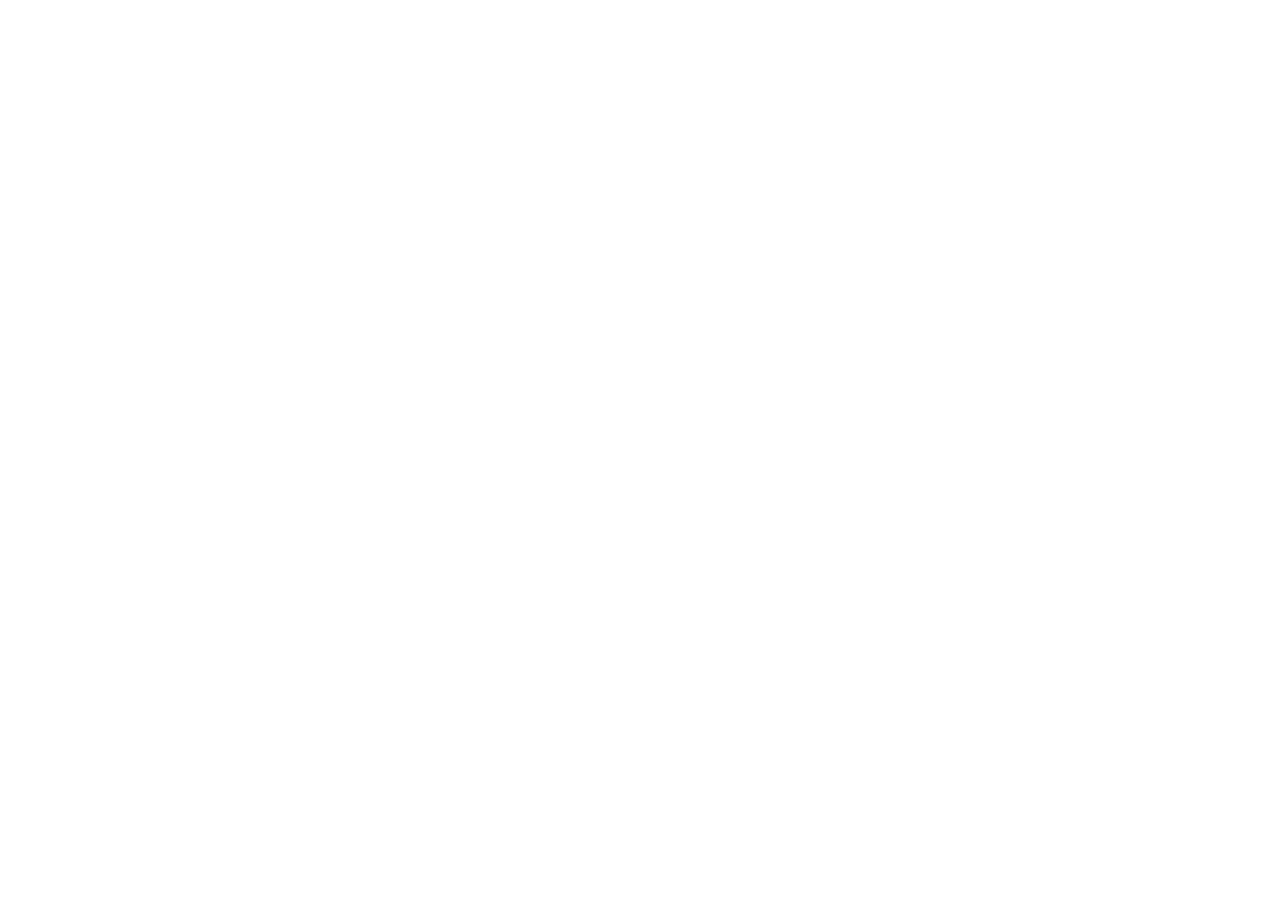
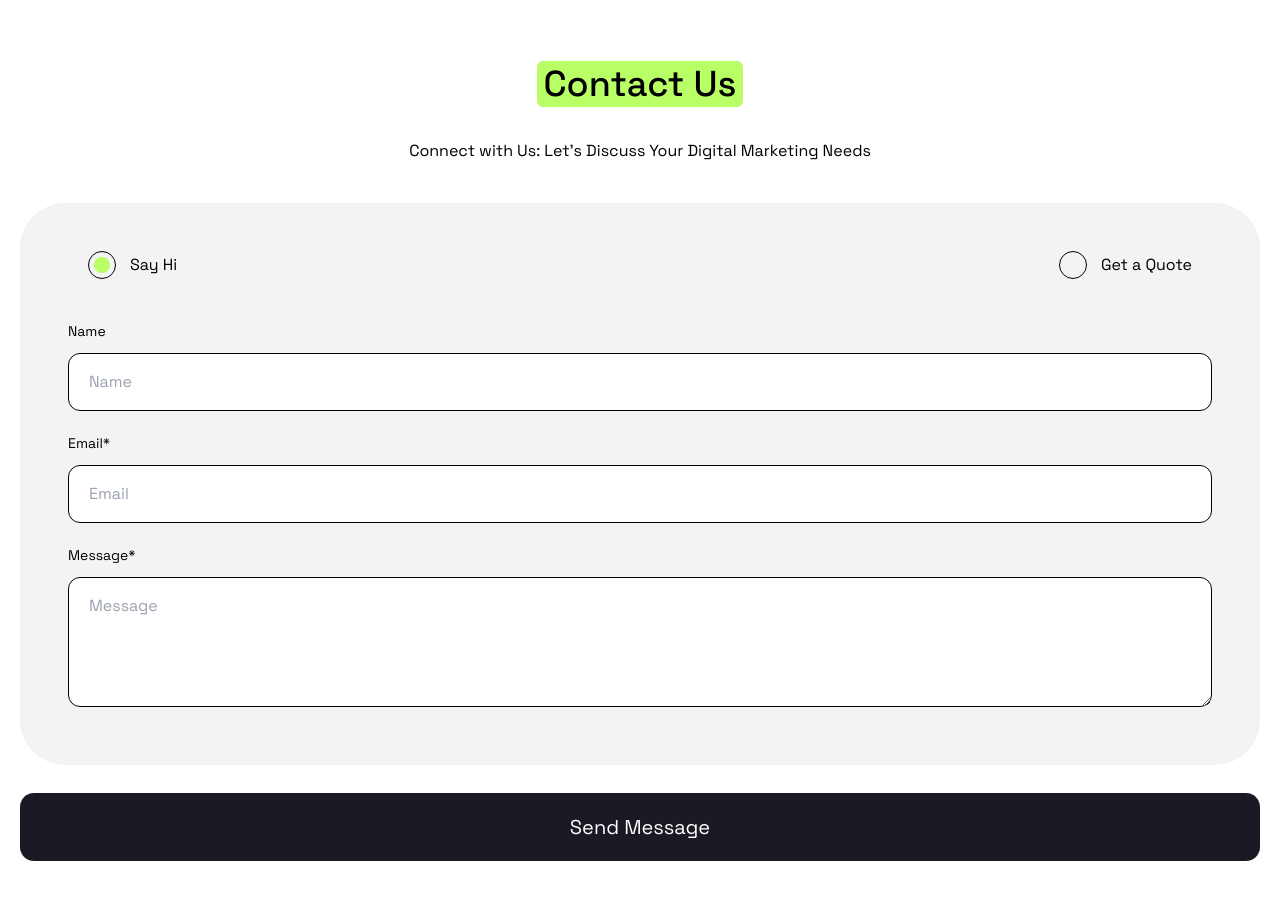
Before and after one commit to hafezfhmi/positivus, a Next.js app: page / in a window 1280 px wide. Shown: the part 7580-8479 px from the top of the page. Before the commit the page ends 7573 px from the top, so only its background shows below. Built offline with nearby package versions, Linux system fonts and the light colour scheme.

Commit message:
feat: add Contact section

```diff
--- /dev/null
+++ b/src/_sections/Contact.tsx
@@ -0,0 +1,79 @@
+import Button from "@/_components/Button";
+import Card from "@/_components/Card";
+
+export default function Contact() {
+  return (
+    <section className="mt-16 px-5 pb-20">
+      <div className="text-center">
+        <h2 className="px-[0.43rem] text-h2-mob font-medium bg-p-green inline rounded-md">
+          Contact Us
+        </h2>
+        <p className="mt-7 leading-6">
+          Connect with Us: Let&apos;s Discuss Your Digital Marketing Needs
+        </p>
+      </div>
+
+      <form action="">
+        <Card border={false} className="bg-p-grey p-10 mt-10">
+          <div className="flex justify-between items-center pb-10 px-5">
+            <div className="flex items-center gap-3.5">
+              <input
+                type="radio"
+                id="hi"
+                name="contact"
+                className="relative appearance-none w-7 h-7 border-[1px] border-black rounded-full shrink-0 outline-none focus:ring-2 focus:ring-p-dark before:absolute before:w-4 before:h-4 before:rounded-full before:top-1/2 before:left-1/2 before:transform before:-translate-x-1/2 before:-translate-y-1/2 checked:before:bg-p-green focus:before:bg-p-green"
+                defaultChecked
+              />
+              <label htmlFor="hi">Say Hi</label>
+            </div>
+            <div className="flex items-center gap-3.5">
+              <input
+                type="radio"
+                id="quote"
+                name="contact"
+                className="relative appearance-none w-7 h-7 border-[1px] border-black rounded-full shrink-0 outline-none focus:ring-2 focus:ring-p-dark before:absolute before:w-4 before:h-4 before:rounded-full before:top-1/2 before:left-1/2 before:transform before:-translate-x-1/2 before:-translate-y-1/2 checked:before:bg-p-green focus:before:bg-p-green"
+              />
+              <label htmlFor="quote">Get a Quote</label>
+            </div>
+          </div>
+          <div className="flex flex-col gap-5 mb-2.5">
+            <div>
+              <label htmlFor="name" className="text-sm">
+                Name
+              </label>
+              <input
+                type="text"
+                id="name"
+                placeholder="Name"
+                className="w-full py-4 px-5 mt-2.5 rounded-xl block border-[1px] border-black outline-p-dark"
+              />
+            </div>
+            <div>
+              <label htmlFor="email" className="text-sm">
+                Email*
+              </label>
+              <input
+                type="text"
+                id="email"
+                placeholder="Email"
+                className="w-full py-4 px-5 mt-2.5 rounded-xl block border-[1px] border-black outline-p-dark"
+              />
+            </div>
+            <div>
+              <label htmlFor="message" className="text-sm">
+                Message*
+              </label>
+              <textarea
+                id="message"
+                placeholder="Message"
+                rows={4}
+                className="w-full py-4 px-5 mt-2.5 rounded-xl block border-[1px] border-black outline-p-dark"
+              />
+            </div>
+          </div>
+        </Card>
+        <Button className="mt-7">Send Message</Button>
+      </form>
+    </section>
+  );
+}
--- a/src/app/page.tsx
+++ b/src/app/page.tsx
@@ -1,4 +1,5 @@
 import CaseStudies from "@/_sections/CaseStudies";
+import Contact from "@/_sections/Contact";
 import Hero from "@/_sections/Hero";
 import LogoTicker from "@/_sections/LogoTicker";
 import Proposal from "@/_sections/Proposal";
@@ -18,6 +19,7 @@
       <WorkingProcess />
       <Team />
       <Testimonials />
+      <Contact />
     </main>
   );
 }
```
